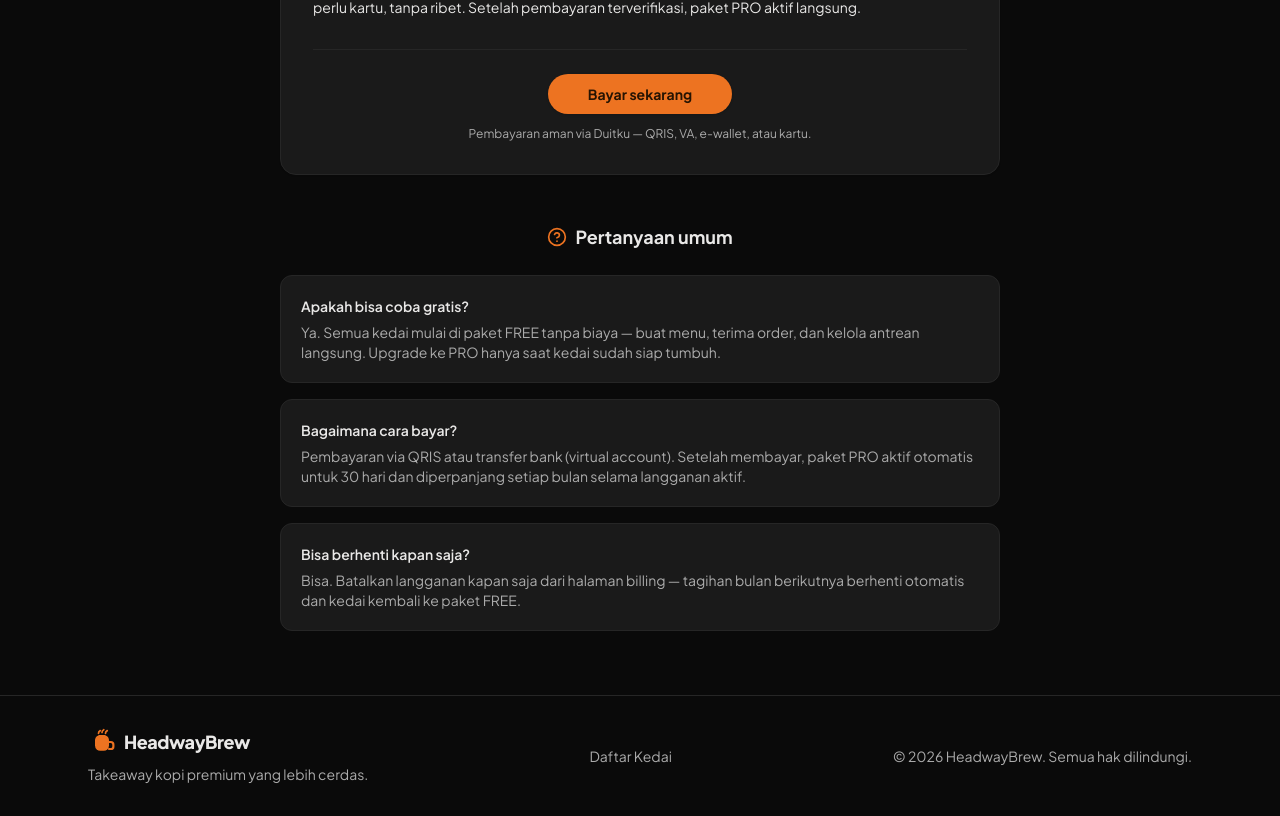
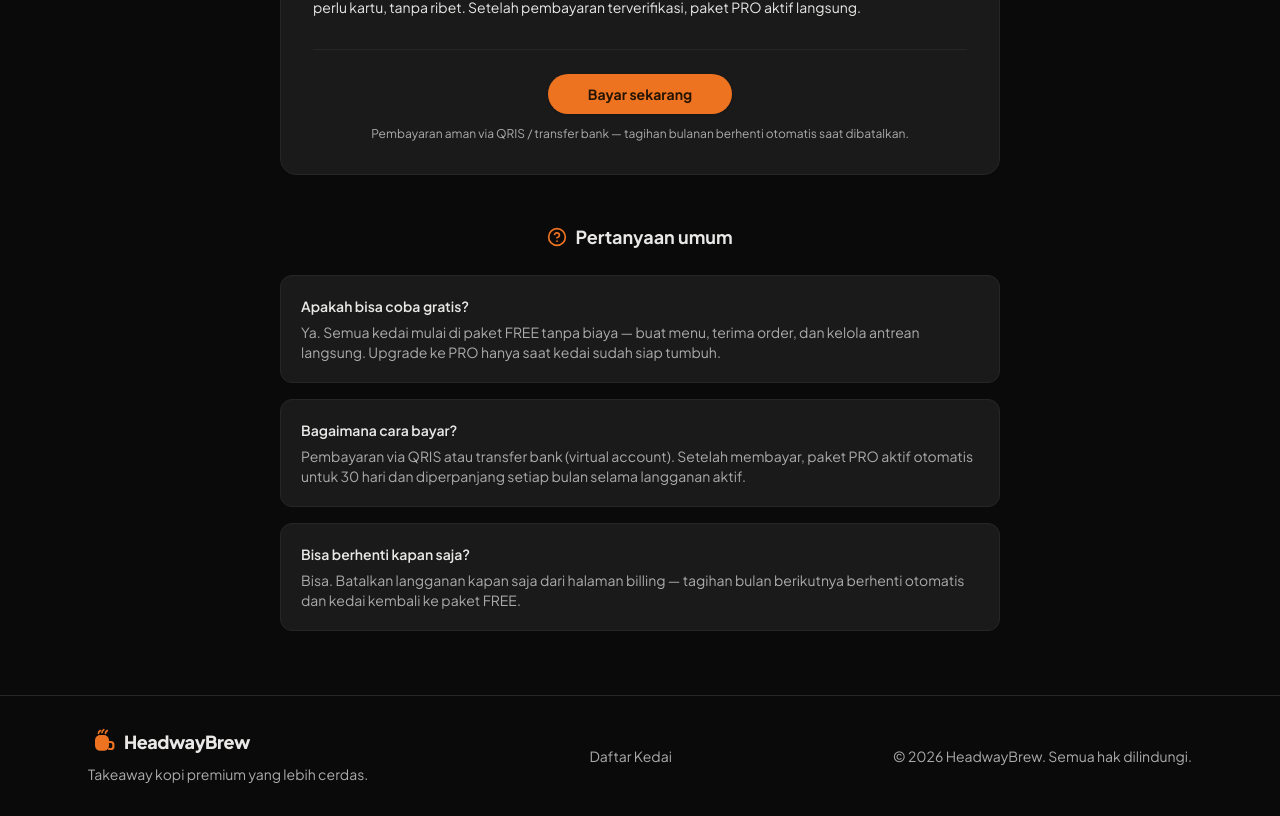
Before and after one commit to ahmadachmed/orderin, a Next.js app: page /pricing in a window 1280 px wide. Shown: the part 1080-1896 px from the top of the page. Built offline with nearby package versions, Linux system fonts and the light colour scheme; no server answers.

Commit message:
fix: keep gateway-agnostic pricing copy (PR #260 UX decision, test locks no gateway name)

```diff
--- a/src/app/pricing/page.tsx
+++ b/src/app/pricing/page.tsx
@@ -188,7 +188,8 @@ export default async function PricingPage() {
               </Link>
             </Button>
             <p className="mt-3 text-xs text-muted-foreground">
-              Pembayaran aman via Duitku — QRIS, VA, e-wallet, atau kartu.
+              Pembayaran aman via QRIS / transfer bank — tagihan bulanan berhenti otomatis
+              saat dibatalkan.
             </p>
           </div>
         </div>
```
